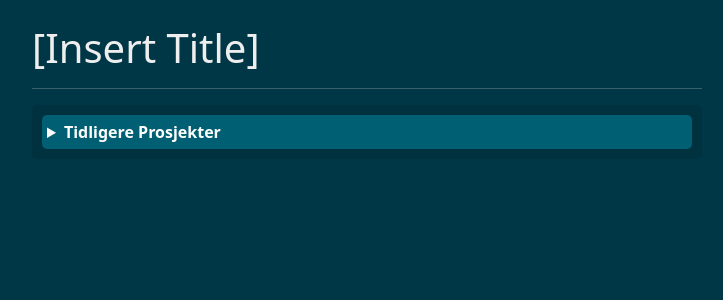
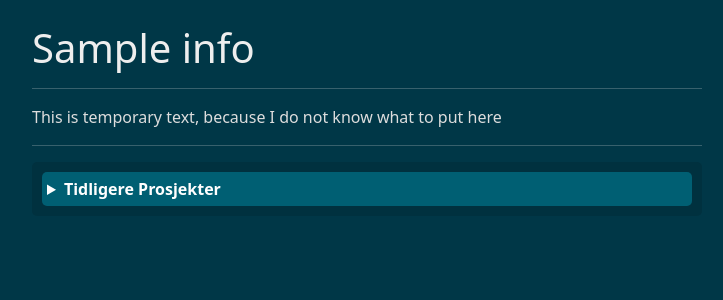
Before and after one commit to TheN4meless0ne/Den-store-f-rjulsoppgaven_YFF-Elias, a Flask app: template portfolio/templates/index.html in a window 1280 px wide. Shown: the part 56-356 px from the top of the page, without its empty margins (50-773 px from the left). Run offline with Flask 3, Linux system fonts and the light colour scheme; the template is opened without the code that fills it: most values are stand-ins (such as "Sample title", 1, 10 or a date in 2020); some libraries are stand-ins or nearby versions.

Commit message:
minor changes to the homepage

```diff
--- a/portfolio/app.py
+++ b/portfolio/app.py
@@ -10,7 +10,9 @@ app.secret_key = os.getenv('SECRET_KEY')
 
 @app.route('/')
 def index():
-    return render_template('index.html')
+    with open('../infomodule/data/info.json', encoding='utf-8') as f:
+        info_data = json.load(f)
+    return render_template('index.html', info=info_data['myInfo'])
 
 @app.route('/portfolio')
 def portfolio():
--- a/portfolio/templates/index.html
+++ b/portfolio/templates/index.html
@@ -2,7 +2,9 @@
 
 {% block content %}
     <div class="index">
-        <h1>[Insert Title]</h1>
+        <h1>{{ info.name }}</h1>
+        <hr>
+        <p>This is temporary text, because I do not know what to put here</p>
         <hr>
         <details>
             <summary>Tidligere Prosjekter</summary>
```
